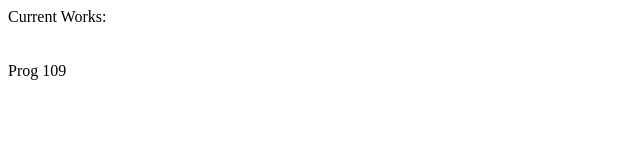
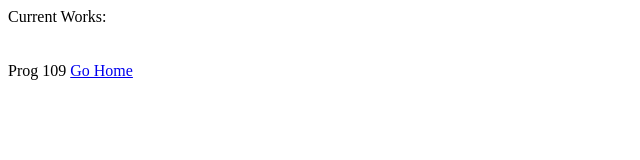
Before and after one commit to mandynishihara/mandynishihara.github.io, a plain HTML site: page index.html in a window 1280 px wide. Shown: the full height of the page, 0-640 px from the left. Drawn offline with Linux system fonts and the light colour scheme.

Commit message:
Update index.html

```diff
--- a/index.html
+++ b/index.html
@@ -8,6 +8,7 @@
   Current Works: <br><br><br>
 Prog 109
 
+  <a href="../helloworld.html">Go Home</a>
 </body>
 
 </html>
```
